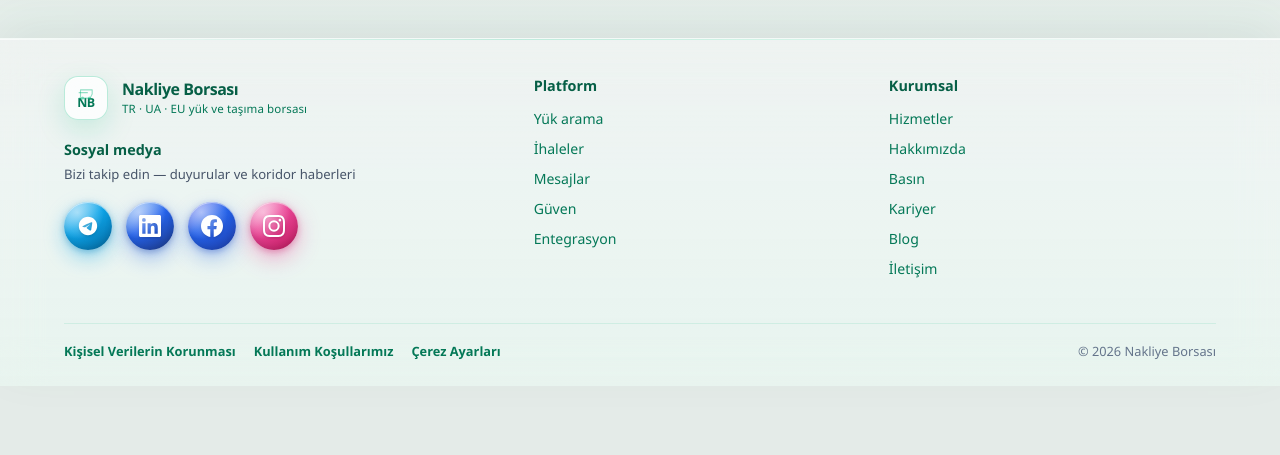
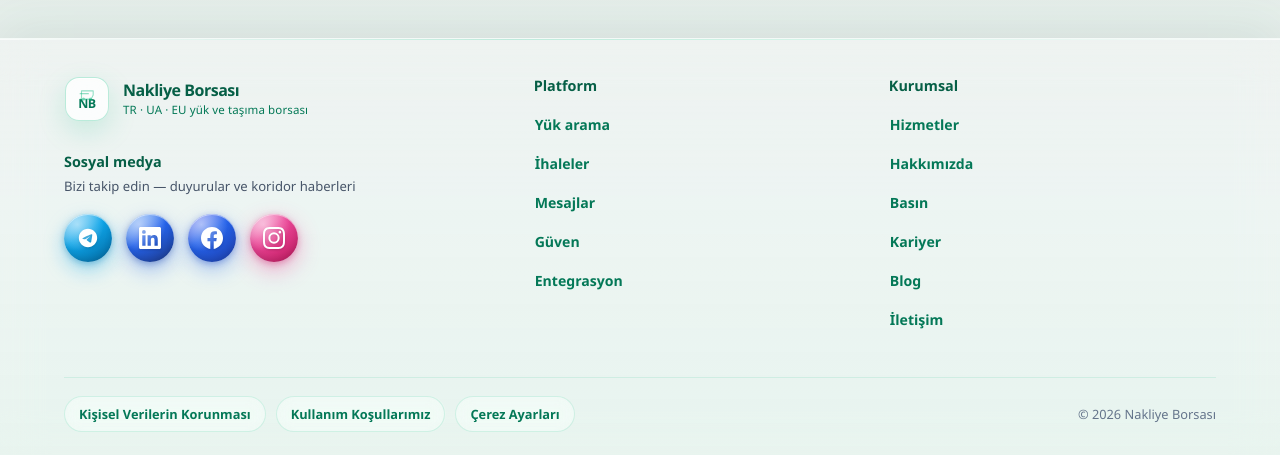
Before and after one commit to kutluhanakinci8-ux/nakliyeborsasi, a Next.js app in the folder apps/web/: page /blog in a window 1280 px wide. Shown: the part 1169-1624 px from the top of the page. Before the commit the page ends 1555 px from the top, so only its background shows below. Built offline with nearby package versions, Linux system fonts and the light colour scheme.

Commit message:
Add premium hover states to footer navigation and legal links
Co-authored-by: kutluhanakinci8-ux <kutluhanakinci8-ux@users.noreply.github.com>

```diff
--- a/apps/web/src/app/globals.css
+++ b/apps/web/src/app/globals.css
@@ -1588,6 +1588,30 @@ a {
   align-items: flex-start;
 }
 
+.site-footer-brand .site-brand {
+  border-radius: 14px;
+  padding: 6px 12px 6px 6px;
+  margin: -6px -12px 4px -6px;
+  border: 1px solid transparent;
+  transition:
+    background 0.22s var(--nb-ease-out),
+    border-color 0.22s var(--nb-ease-out),
+    box-shadow 0.22s var(--nb-ease-out),
+    transform 0.22s var(--nb-ease-out);
+}
+
+.site-footer-brand .site-brand:hover {
+  background: rgba(255, 255, 255, 0.5);
+  border-color: rgba(16, 185, 129, 0.2);
+  box-shadow: 0 6px 20px rgba(6, 95, 70, 0.07);
+  transform: translateY(-1px);
+}
+
+.site-footer-brand .site-brand:focus-visible {
+  outline: none;
+  box-shadow: 0 0 0 3px rgba(16, 185, 129, 0.28);
+}
+
 .site-footer-brand-social {
   margin-top: 20px;
   width: 100%;
@@ -1637,22 +1661,67 @@ a {
 
 .site-footer-links li,
 .site-footer-social li {
-  margin-bottom: 8px;
+  margin-bottom: 4px;
 }
 
 .site-footer-links a,
 .site-footer-social a {
+  position: relative;
   color: #047857;
   font-size: 0.88rem;
+  font-weight: 600;
   display: inline-flex;
   align-items: center;
   gap: 8px;
-  transition: color 0.15s ease;
+  padding: 7px 12px 7px 10px;
+  margin-left: -10px;
+  border-radius: 10px;
+  border: 1px solid transparent;
+  transition:
+    color 0.22s var(--nb-ease-out),
+    background 0.22s var(--nb-ease-out),
+    border-color 0.22s var(--nb-ease-out),
+    transform 0.22s var(--nb-ease-out),
+    box-shadow 0.22s var(--nb-ease-out);
+}
+
+.site-footer-links a::after,
+.site-footer-social a::after {
+  content: "→";
+  font-size: 0.82rem;
+  opacity: 0;
+  transform: translateX(-6px);
+  transition:
+    opacity 0.22s var(--nb-ease-out),
+    transform 0.22s var(--nb-ease-out);
 }
 
 .site-footer-links a:hover,
 .site-footer-social a:hover {
-  color: #065f46;
+  color: #064e3b;
+  background: rgba(255, 255, 255, 0.52);
+  border-color: rgba(16, 185, 129, 0.22);
+  transform: translateX(4px);
+  box-shadow: 0 6px 18px rgba(6, 95, 70, 0.08);
+}
+
+.site-footer-links a:hover::after,
+.site-footer-social a:hover::after {
+  opacity: 1;
+  transform: translateX(0);
+}
+
+.site-footer-links a:focus-visible,
+.site-footer-social a:focus-visible {
+  outline: none;
+  background: rgba(255, 255, 255, 0.55);
+  border-color: rgba(16, 185, 129, 0.35);
+  box-shadow: 0 0 0 3px rgba(16, 185, 129, 0.25);
+}
+
+.site-footer-links a:active,
+.site-footer-social a:active {
+  transform: translateX(2px) scale(0.99);
 }
 
 .social-media-row {
@@ -1868,19 +1937,47 @@ a {
 .site-footer-legal {
   display: flex;
   flex-wrap: wrap;
-  gap: 8px 18px;
+  gap: 8px 10px;
   align-items: center;
 }
 
 .site-footer-legal a {
+  position: relative;
   color: #047857;
   font-size: 0.8rem;
   text-decoration: none;
   font-weight: 600;
+  padding: 8px 14px;
+  border-radius: 999px;
+  border: 1px solid rgba(16, 185, 129, 0.15);
+  background: rgba(255, 255, 255, 0.28);
+  backdrop-filter: blur(8px);
+  -webkit-backdrop-filter: blur(8px);
+  transition:
+    color 0.22s var(--nb-ease-out),
+    background 0.22s var(--nb-ease-out),
+    border-color 0.22s var(--nb-ease-out),
+    transform 0.22s var(--nb-ease-out),
+    box-shadow 0.22s var(--nb-ease-out);
 }
 
 .site-footer-legal a:hover {
-  color: #065f46;
+  color: #064e3b;
+  background: rgba(255, 255, 255, 0.62);
+  border-color: rgba(16, 185, 129, 0.35);
+  transform: translateY(-2px);
+  box-shadow: 0 8px 22px rgba(6, 95, 70, 0.1);
+}
+
+.site-footer-legal a:focus-visible {
+  outline: none;
+  box-shadow:
+    0 8px 22px rgba(6, 95, 70, 0.1),
+    0 0 0 3px rgba(16, 185, 129, 0.28);
+}
+
+.site-footer-legal a:active {
+  transform: translateY(0);
 }
 
 .site-footer-copy {
```
